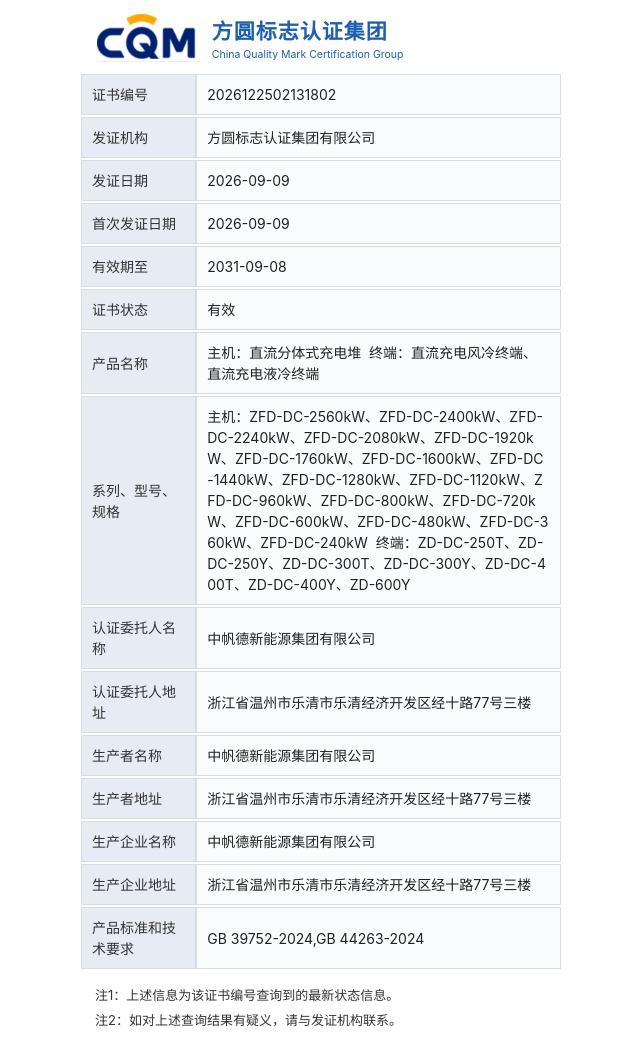
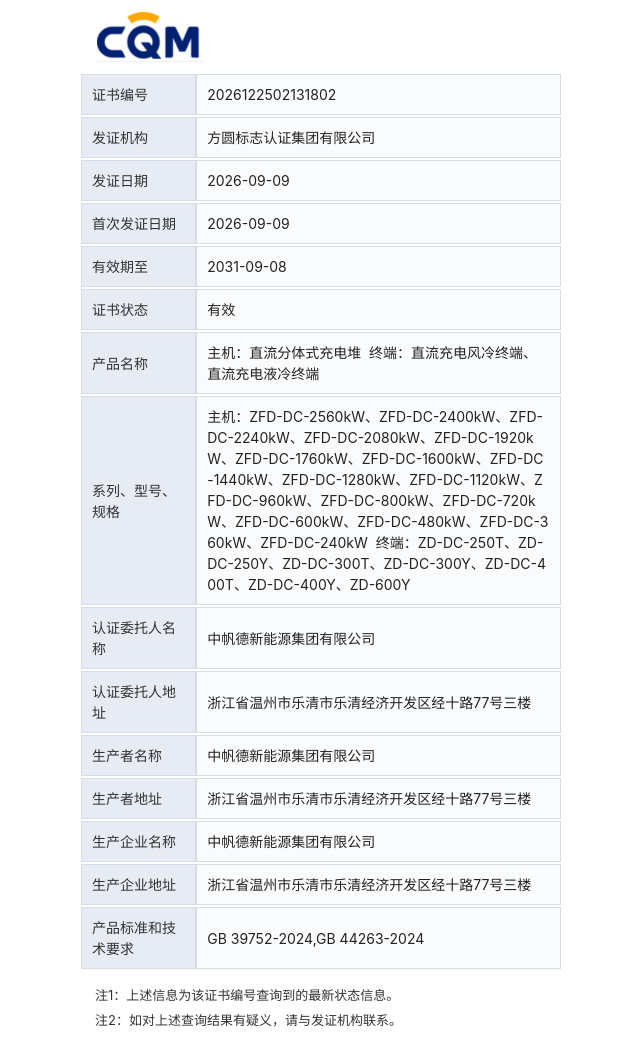
Before and after one commit to liqingli2026/cqm-chzfd, a plain HTML site: page index.html in a window 1280 px wide. Shown: the top 1041 px of the page, without its empty margins (319-959 px from the left). Drawn offline with Linux system fonts and the light colour scheme.

Commit message:
render full header logo from single image

```diff
--- a/index.html
+++ b/index.html
@@ -16,40 +16,12 @@
 
   /* ===== CQM Logo 区 ===== */
   .logo-area {
-    display: flex;
-    align-items: center;
-    gap: 12px;
-    padding: 14px 16px 10px;
+    padding: 12px 16px 10px;
     background: #fff;
   }
-  .cqm-mark {
-    display: flex;
-    flex-direction: column;
-    align-items: center;
-    line-height: 1;
-  }
-  .cqm-logo {
-    width: 100px;
-    height: 46px;
+  .logo-area img {
+    height: 50px;
     display: block;
-  }
-  .cqm-cn {
-    display: flex;
-    flex-direction: column;
-    justify-content: center;
-  }
-  .cqm-cn .cn-name {
-    font-size: 21px;
-    font-weight: 700;
-    color: #1e5faf;
-    letter-spacing: 1px;
-    white-space: nowrap;
-  }
-  .cqm-cn .en-name {
-    font-size: 10.5px;
-    color: #1e5faf;
-    margin-top: 3px;
-    white-space: nowrap;
   }
 
   /* ===== 信息表格 ===== */
@@ -102,13 +74,7 @@
 
   <!-- CQM Logo -->
   <div class="logo-area">
-    <div class="cqm-mark">
-      <img src="cqm-logo.png" alt="CQM 方圆标志认证" style="height:48px;display:block;">
-    </div>
-    <div class="cqm-cn">
-      <div class="cn-name">方圆标志认证集团</div>
-      <div class="en-name">China Quality Mark Certification Group</div>
-    </div>
+    <img src="cqm-logo.png" alt="CQM 方圆标志认证集团 China Quality Mark Certification Group">
   </div>
 
   <!-- 证书信息表 -->
```
